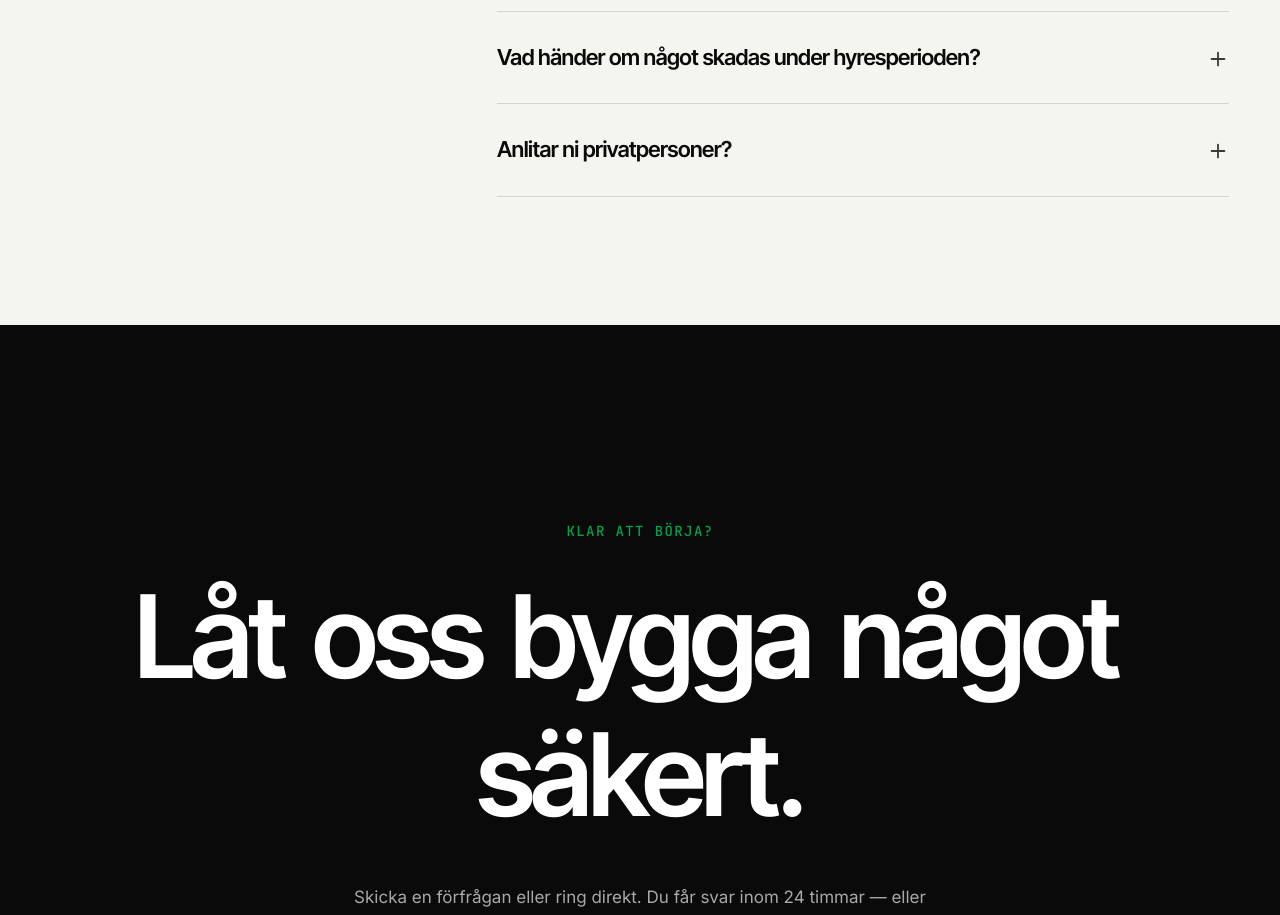
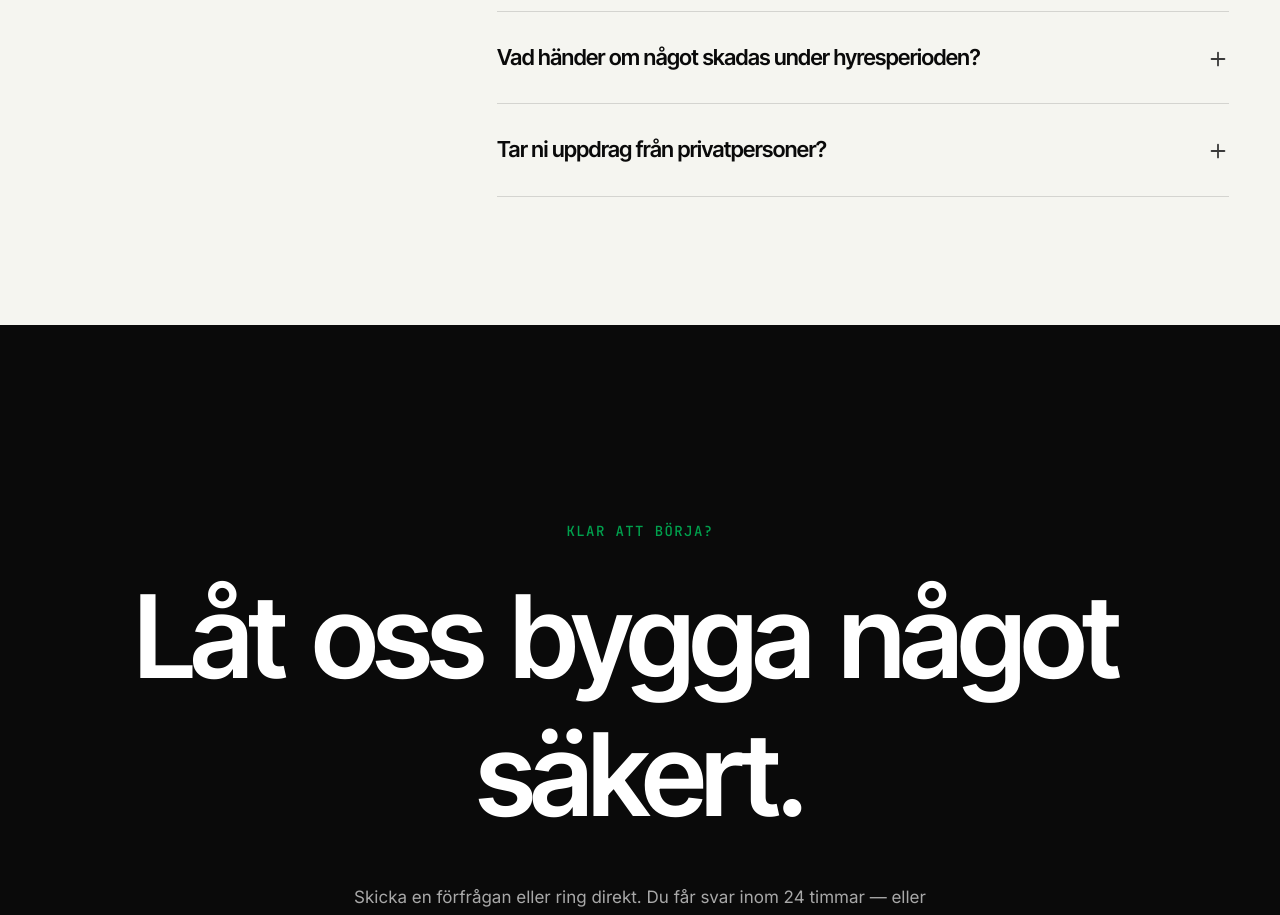
Before and after one commit to Sebastianleopoldrey/safescaff, a React (Vite) app: page / in a window 1280 px wide. Shown: the part 10260-11175 px from the top of the page. Built offline with nearby package versions, Linux system fonts and the light colour scheme.

Commit message:
copy(faq): tydligare formulering av privatpersons-frågan
Co-Authored-By: Claude Opus 4.7 (1M context) <noreply@anthropic.com>

```diff
--- a/src/pages/Home.tsx
+++ b/src/pages/Home.tsx
@@ -38,7 +38,7 @@ const HOME_FAQ = [
     a: 'Skadade sektioner byts utan extra kostnad om felet inte beror på åverkan från entreprenör eller vandalisering. Service och justeringar ingår — det är skillnaden mellan att hyra av oss och att hyra från en bilfirma.',
   },
   {
-    q: 'Anlitar ni privatpersoner?',
+    q: 'Tar ni uppdrag från privatpersoner?',
     a: 'Absolut. Villor, radhus, sommarstugor — vi gör små projekt lika seriöst som stora. Speedyscaff aluminium passar utmärkt för ensamhus och kortare hyresperioder.',
   },
 ]
```
